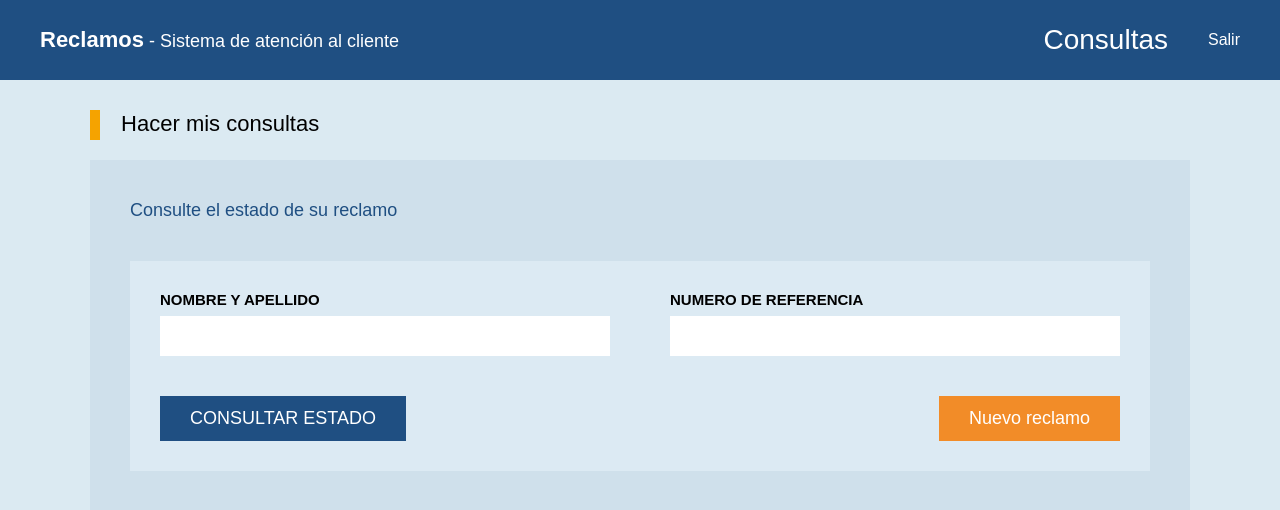
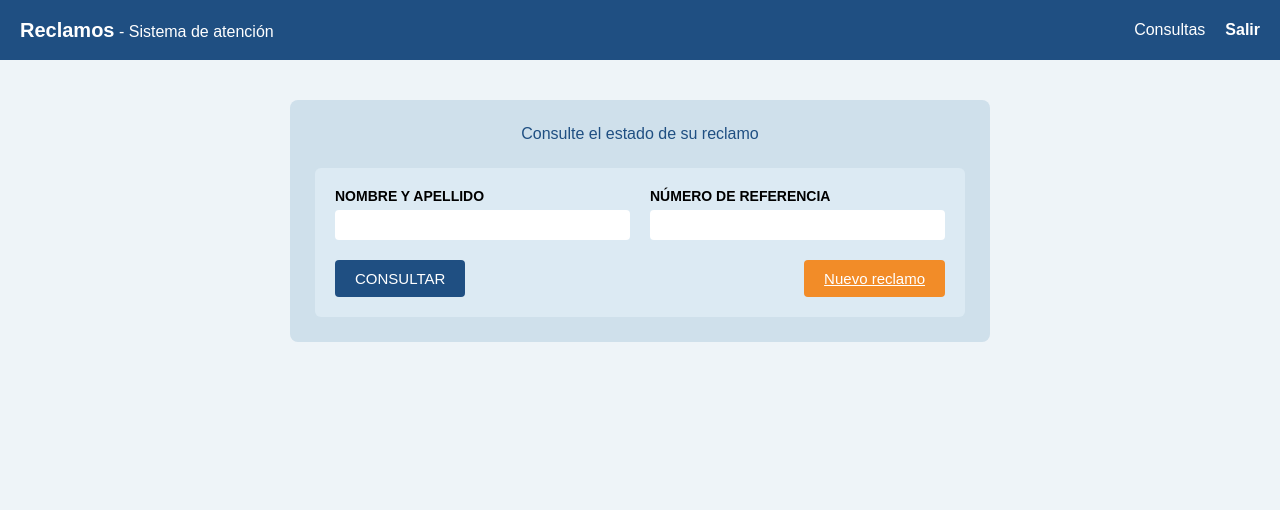
Before and after one commit to Ana2026O/sistema-reclamos, a Django app: page /consulta/ in a window 1280 px wide. Shown: the top 510 px of the page. Run offline with Django 5.2, Linux system fonts and the light colour scheme.

Commit message:
finalizacio proyecto-se agrego consultas

```diff
--- a/reclamos/forms.py
+++ b/reclamos/forms.py
@@ -146,3 +146,7 @@ class UsuarioForm(forms.ModelForm):
     class Meta:
         model = User
         fields = ['username', 'first_name', 'last_name', 'email', 'password']
+
+class ConsultaReclamoForm(forms.Form):
+    nombre_apellido = forms.CharField(label="Nombre y Apellido", max_length=100)
+    numero_referencia = forms.CharField(label="Número de referencia", max_length=50)
--- a/reclamos/templates/reclamos/consulta_reclamo.html
+++ b/reclamos/templates/reclamos/consulta_reclamo.html
@@ -7,221 +7,101 @@
 <title>Consultas</title>
 
 <style>
+*{margin:0;padding:0;box-sizing:border-box;font-family:Arial, sans-serif;}
+body{background:#eef4f8;}
 
-*{
-    margin:0;
-    padding:0;
-    box-sizing:border-box;
-    font-family:Arial, sans-serif;
-}
-
-body{
-    background:#dbeaf2;
-}
-
-/* MENU */
-
-.header{
-    height:80px;
-    background:#1f4f82;
-    color:white;
-
-    display:flex;
-    justify-content:space-between;
-    align-items:center;
-
-    padding:0 40px;
-}
-
-.logo{
-    font-size:18px;
-}
-
-.logo strong{
-    font-size:22px;
-}
-
-.menu{
-    display:flex;
-    align-items:center;
-    gap:40px;
-}
-
-.titulo-consultas{
-    font-size:28px;
-}
+/* MENU SUPERIOR */
+.header{height:60px;background:#1f4f82;color:white;display:flex;justify-content:space-between;align-items:center;padding:0 20px;}
+.logo strong{font-size:20px;}
+.menu{display:flex;align-items:center;gap:20px;}
+.menu a{color:white;text-decoration:none;font-weight:bold;}
 
 /* CONTENIDO */
+.contenedor{width:700px;margin:40px auto;}
+.titulo{font-size:20px;margin-bottom:15px;color:#1f4f82;text-align:center;}
+.panel{background:#cfe0eb;padding:25px;border-radius:8px;}
+.subtitulo{font-size:16px;color:#1f4f82;margin-bottom:25px;text-align:center;}
 
-.contenedor{
-    width:1100px;
-    margin:30px auto;
-}
+/* FORMULARIO */
+.formulario{background:#dceaf3;padding:20px;border-radius:6px;}
+.fila{display:flex;gap:20px;}
+.campo{flex:1;}
+.campo label{display:block;margin-bottom:6px;font-size:14px;font-weight:bold;}
+.campo input{width:100%;height:30px;border:none;background:white;padding:6px;border-radius:4px;font-size:14px;}
+.botones{margin-top:20px;display:flex;justify-content:space-between;}
+.btn-consultar{background:#1f4f82;color:white;border:none;padding:10px 20px;font-size:15px;cursor:pointer;border-radius:4px;}
+.btn-nuevo{background:#f28c28;color:white;border:none;padding:10px 20px;font-size:15px;cursor:pointer;border-radius:4px;}
 
-.titulo{
-    font-size:22px;
-    margin-bottom:20px;
-}
-
-.titulo::before{
-    content:"";
-    display:inline-block;
-    width:10px;
-    height:30px;
-    background:#f5a300;
-    margin-right:15px;
-    vertical-align:middle;
-}
-
-.panel{
-    background:#cfe0eb;
-    padding:40px;
-}
-
-.subtitulo{
-    font-size:18px;
-    color:#1f4f82;
-    margin-bottom:40px;
-}
-
-/* FORM */
-
-.formulario{
-    background:#dceaf3;
-    padding:30px;
-}
-
-.fila{
-    display:flex;
-    gap:60px;
-}
-
-.campo{
-    flex:1;
-}
-
-.campo label{
-    display:block;
-    margin-bottom:8px;
-    font-size:15px;
-    font-weight:bold;
-}
-
-.campo input{
-    width:100%;
-    height:40px;
-    border:none;
-    background:white;
-    padding:10px;
-}
-
-.botones{
-
-    margin-top:40px;
-
-    display:flex;
-    justify-content:space-between;
-}
-
-.btn-consultar{
-
-    background:#1f4f82;
-    color:white;
-
-    border:none;
-
-    padding:12px 30px;
-
-    font-size:18px;
-
-    cursor:pointer;
-}
-
-.btn-nuevo{
-
-    background:#f28c28;
-    color:white;
-
-    border:none;
-
-    padding:12px 30px;
-
-    font-size:18px;
-
-    cursor:pointer;
-}
-
+/* RESULTADO */
+.resultado{margin-top:20px;padding:20px;border-radius:8px;font-size:15px;}
+.resultado.ok{background:#e8f5e9;color:#1b5e20;border:2px solid #a5d6a7;}
+.resultado.error{background:#ffebee;color:#b71c1c;border:2px solid #ef9a9a;}
+.resultado h3, .resultado h4{margin-bottom:10px;color:#1f4f82;}
+.info-reclamo p, .seguimiento p{margin:5px 0;}
 </style>
-
 </head>
 
 <body>
 
 <header class="header">
-
-    <div class="logo">
-        <strong>Reclamos</strong>
-        - Sistema de atención al cliente
+    <div class="logo"><strong>Reclamos</strong> - Sistema de atención</div>
+    <div class="menu">
+        <div class="titulo-consultas">Consultas</div>
+        <a href="{% url 'inicio' %}">Salir</a>
     </div>
-
-    <div class="menu">
-        <div class="titulo-consultas">
-            Consultas
-        </div>
-
-        <div>Salir</div>
-    </div>
-
 </header>
 
 <div class="contenedor">
+    <div class="titulo"></div>
+    <div class="panel">
+        <div class="subtitulo">Consulte el estado de su reclamo</div>
 
-    <div class="titulo">
-        Hacer mis consultas
-    </div>
-
-    <div class="panel">
-
-        <div class="subtitulo">
-            Consulte el estado de su reclamo
-        </div>
-
-        <form class="formulario">
-
+        <form method="post" action="{% url 'consulta_reclamo' %}" class="formulario">
+            {% csrf_token %}
             <div class="fila">
-
                 <div class="campo">
                     <label>NOMBRE Y APELLIDO</label>
-                    <input type="text">
+                    <input type="text" name="nombre_apellido">
                 </div>
-
                 <div class="campo">
-                    <label>NUMERO DE REFERENCIA</label>
-                    <input type="text">
+                    <label>NÚMERO DE REFERENCIA</label>
+                    <input type="text" name="numero_referencia">
                 </div>
-
             </div>
 
             <div class="botones">
-
-                <button
-                    type="submit"
-                    class="btn-consultar">
-                    CONSULTAR ESTADO
-                </button>
-
-                <button
-                    type="button"
-                    class="btn-nuevo">
-                    Nuevo reclamo
-                </button>
-
+                <button type="submit" class="btn-consultar">CONSULTAR</button>
+                <a href="{% url 'registrar_reclamo' %}" class="btn-nuevo">Nuevo reclamo</a>
             </div>
-
         </form>
 
+        <!-- Resultado estilizado -->
+        {% if resultado %}
+            {% if resultado.error %}
+                <div class="resultado error">
+                    <p>{{ resultado.error }}</p>
+                </div>
+            {% else %}
+                <div class="resultado ok">
+                    <h3>📋 Detalles del Reclamo</h3>
+                    <div class="info-reclamo">
+                        <p><strong>Número de reclamo:</strong> {{ resultado.numero }}</p>
+                        <p><strong>Nombre y apellido:</strong> {{ resultado.nombre }}</p>
+                        <p><strong>Estado:</strong> {{ resultado.estado }}</p>
+                        <p><strong>Categoría:</strong> {{ resultado.categoria }}</p>
+                    </div>
+
+                    {% if seguimiento %}
+                        <div class="seguimiento">
+                            <h4>📝 Último seguimiento</h4>
+                            <p><strong>Comentario:</strong> {{ seguimiento.comentario }}</p>
+                            <p><strong>Fecha:</strong> {{ seguimiento.fecha }}</p>
+                        </div>
+                    {% endif %}
+                </div>
+            {% endif %}
+        {% endif %}
     </div>
-
 </div>
 
 </body>
--- a/reclamos/views.py
+++ b/reclamos/views.py
@@ -21,12 +21,11 @@ from .forms import CategoriaForm
 
 
 
-
 from django.contrib.auth.decorators import login_required, user_passes_test
 from django.contrib.auth.models import User, Group
 from .forms import UsuarioForm
 
-
+from .forms import ConsultaReclamoForm
 
 
 
@@ -320,3 +319,36 @@ def eliminar_usuario(request, pk):
         usuario.delete()
         return redirect('lista_usuarios')
     return render(request, 'reclamos/eliminar_usuario.html', {'usuario': usuario})
+
+
+
+
+def consulta_reclamo(request):
+    resultado = None
+    seguimiento = None
+
+    if request.method == "POST":
+        form = ConsultaReclamoForm(request.POST)
+        if form.is_valid():
+            nombre = form.cleaned_data["nombre_apellido"]
+            referencia = form.cleaned_data["numero_referencia"]
+
+            try:
+                reclamo = Reclamo.objects.get(id=referencia)
+                resultado = {
+                    "numero": reclamo.id,
+                    "nombre": nombre,
+                    "estado": reclamo.estado.nombre,
+                    "categoria": reclamo.categoria.nombre if reclamo.categoria else "Sin categoría"
+                }
+                seguimiento = reclamo.seguimiento_set.last()
+            except Reclamo.DoesNotExist:
+                resultado = {"error": "No se encontró ningún reclamo con ese número."}
+    else:
+        form = ConsultaReclamoForm()
+
+    return render(
+        request,
+        "reclamos/consulta_reclamo.html",
+        {"form": form, "resultado": resultado, "seguimiento": seguimiento}
+    )
```
